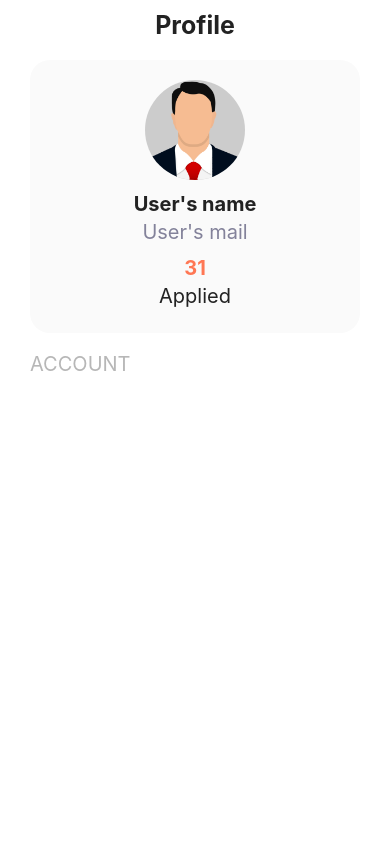
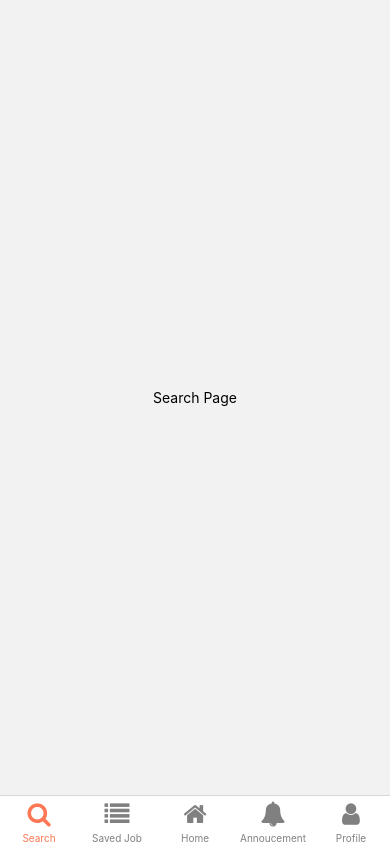
Before and after one commit to lekhanhdat/JobFinder, a React Native app: screen /Search in a window 390 px wide. Built offline with nearby package versions, Linux system fonts and the light colour scheme.

Commit message:
navigation

```diff
--- a/App.js
+++ b/App.js
@@ -1,39 +1,55 @@
+import React from 'react';
+import { createBottomTabNavigator } from '@react-navigation/bottom-tabs';
 import { NavigationContainer } from '@react-navigation/native';
-import { createNativeStackNavigator } from "@react-navigation/native-stack"
-import { Login, Signup, Welcome, Profile } from "./screens";
+import { enableScreens } from 'react-native-screens';
+import COLORS from "./constants/colors";
+import { FontAwesome } from '@expo/vector-icons';
 
-const Stack = createNativeStackNavigator();
+import SearchPage from "./screens/SearchPage"
+import SavedJob from "./screens/SavedJob";
+import HomePage from "./screens/HomePage";
+import Annoucement from "./screens/Annoucement";
+import Profile from "./screens/Profile";
 
-export default function App() {
+enableScreens();
 
+const Tab = createBottomTabNavigator();
+
+const App = () => {
   return (
     <NavigationContainer>
-      <Stack.Navigator
-        initialRouteName='Profile'
-      >
-        <Stack.Screen name="Welcome" component={Welcome}
-          options={{
-            headerShown: false
-          }}
-        />
-        <Stack.Screen name="Login" component={Login}
-          options={{
-            headerShown: false
-          }}
-        />
-        <Stack.Screen name="Signup" component={Signup}
-          options={{
-            headerShown: false
-          }}
-        />
+      <Tab.Navigator
+        screenOptions={({ route }) => ({
+          headerShown: false,
+          tabBarIcon: ({ focused, color, size }) => {
+            let iconName;
 
-        {/* Giờ trong ni mình tạo một cái StachScreen mới  */}
-        <Stack.Screen name="Profile" component={Profile}
-          options={{
-            headerShown: false
-          }}
-          />
-      </Stack.Navigator>
+            if (route.name === 'Home') {
+              iconName = focused ? 'home' : 'home';
+            } else if (route.name === 'Saved Job') {
+              iconName = focused ? 'list' : 'list';
+            } else if (route.name === 'Profile') {
+              iconName = focused ? 'user' : 'user';
+            } else if (route.name === 'Search') {
+              iconName = focused ? 'search' : 'search';
+            } else if (route.name === 'Annoucement') {
+              iconName = focused ? 'bell' : 'bell';
+            }
+            return <FontAwesome name={iconName} size={size} color={color} />;
+          },
+        })}
+        tabBarOptions={{
+          activeTintColor: COLORS.maugach, // Màu sắc khi tab được chọn
+          inactiveTintColor: 'gray', // Màu sắc khi tab không được chọn
+        }}>
+        <Tab.Screen name="Search" component={SearchPage} />
+        <Tab.Screen name="Saved Job" component={SavedJob} />
+        <Tab.Screen name="Home" component={HomePage} />
+        <Tab.Screen name="Annoucement" component={Annoucement} />
+        <Tab.Screen name="Profile" component={Profile} />
+      </Tab.Navigator>
     </NavigationContainer>
   );
-}
+};
+
+export default App;
--- a/constants/colors.js
+++ b/constants/colors.js
@@ -7,7 +7,7 @@
     background: "#E6F5FE",
     textcolor: "#83829A",
     maugach: "#FF7754",
-    finding: "#312651"
+    finding: "#312651",
 }
 
 export default COLORS;
--- /dev/null
+++ b/screens/Annoucement.js
@@ -0,0 +1,12 @@
+import React from 'react';
+import { Text, View } from 'react-native';
+
+const Annoucement = () => {
+  return (
+    <View style={{ flex: 1, justifyContent: 'center', alignItems: 'center' }}>
+      <Text>Annoucement</Text>
+    </View>
+  );
+}
+
+export default Annoucement;
--- /dev/null
+++ b/screens/HomePage.js
@@ -0,0 +1,12 @@
+import React from 'react';
+import { Text, View } from 'react-native';
+
+const HomePage = () => {
+  return (
+    <View style={{ flex: 1, justifyContent: 'center', alignItems: 'center' }}>
+      <Text>Home Page</Text>
+    </View>
+  );
+}
+
+export default HomePage;
--- a/screens/Profile.js
+++ b/screens/Profile.js
@@ -1,7 +1,7 @@
 import { StyleSheet, Text, View, Image } from 'react-native'
 import React from 'react'
 import { SafeAreaView } from 'react-native-safe-area-context'
-import COLORS from '../constants/colors'
+import COLORS from '../constants/colors';
 
 const Profile = () => {
   return (
@@ -43,7 +43,7 @@
                         color: COLORS.black,
                         marginBottom: 4
                         }}>
-                          User's name
+                          User name
                       </Text>
 
                       <Text style={{
@@ -51,7 +51,7 @@
                         color: '#83829A',
                         marginBottom: 12
                         }}>
-                          User's mail
+                          User mail
                       </Text>
 
                       <Text style={{
@@ -114,7 +114,4 @@
     width: '100%',
     height: '100%',
   },
-
-
-
 })
--- /dev/null
+++ b/screens/SavedJob.js
@@ -0,0 +1,12 @@
+import React from 'react';
+import { Text, View } from 'react-native';
+
+const SavedJob = () => {
+  return (
+    <View style={{ flex: 1, justifyContent: 'center', alignItems: 'center' }}>
+      <Text>Saved Job</Text>
+    </View>
+  );
+}
+
+export default SavedJob;
--- /dev/null
+++ b/screens/SearchPage.js
@@ -0,0 +1,15 @@
+import React from 'react';
+import { Text, View } from 'react-native';
+import { SafeAreaView } from 'react-native-safe-area-context';
+
+const SearchPage = () => {
+  return (
+    <SafeAreaView style={{ flex: 1 }}>
+      <View style={{ flex: 1, justifyContent: 'center', alignItems: 'center' }}>
+        <Text>Search Page</Text>
+      </View>
+    </SafeAreaView>
+  );
+}
+
+export default SearchPage;
```
Also changed, not shown: package.json (+6 -4 lines), 2 other files (tests, documents, lock files or other folders).
